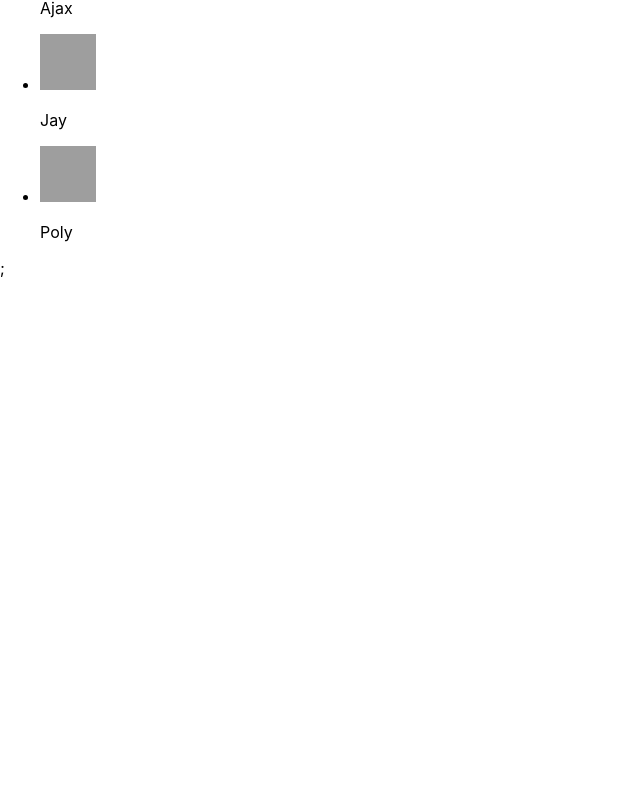
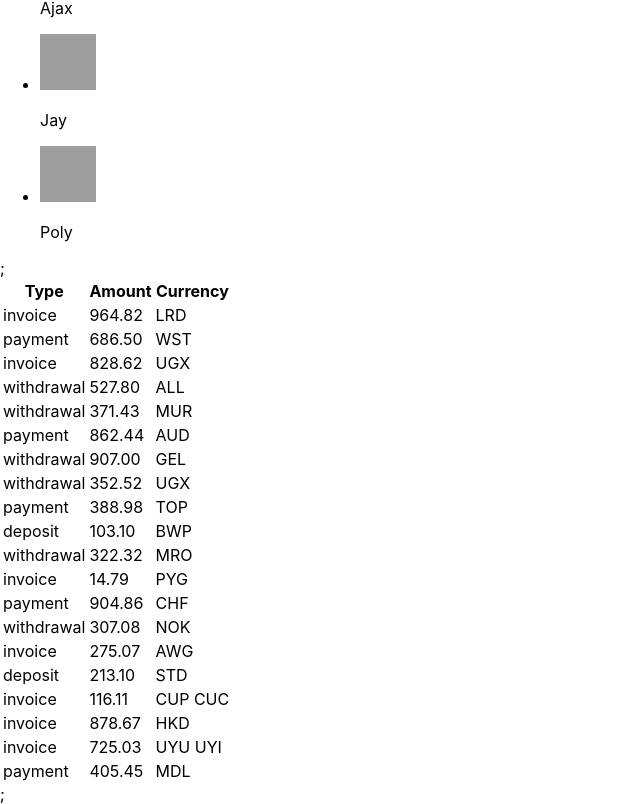
Before and after one commit to fineneck/goit-react-hw-01-components, a React (Create React App) app: page / in a window 1280 px wide. Shown: the part 771-1575 px from the top of the page, without its empty margins (0-640 px from the left). Before the commit the page ends 1049 px from the top, so only its background shows below. Built offline with nearby package versions, Linux system fonts and the light colour scheme; grey boxes are pictures that could not be loaded.

Commit message:
transactions

```diff
--- a/src/components/App.jsx
+++ b/src/components/App.jsx
@@ -1,13 +1,13 @@
 import user from '../data/user.json';
 import statistic from '../data/data.json';
 import friends from '../data/friends.json';
-// import transactions from '../data/transactions.json';
+import transactions from '../data/transactions.json';
 
 import { Profile } from './profile/Profile';
 import { Statistics } from './statistics/Statistics';
 import { Section } from './section/Section';
 import { FriendList } from './friends/FriendList';
-// import { TransactionHistory } from './transaction/TransactionHistory';
+import { TransactionHistory } from './transaction/TransactionHistory';
 
 export const App = () => {
   return (
@@ -23,6 +23,7 @@ export const App = () => {
         <Statistics stats={statistic} />
       </Section>
       <FriendList friends={friends} />;
+      <TransactionHistory items={transactions} />;
     </div>
   );
 };
--- a/src/components/transaction/TransactionHistory.jsx
+++ b/src/components/transaction/TransactionHistory.jsx
@@ -0,0 +1,35 @@
+import PropTypes from 'prop-types';
+
+export const TransactionHistory = ({ items }) => {
+  return (
+    <table className="transaction-history">
+      <thead>
+        <tr>
+          <th>Type</th>
+          <th>Amount</th>
+          <th>Currency</th>
+        </tr>
+      </thead>
+      <tbody>
+        {items.map(item => (
+          <tr key={item.id}>
+            <td>{item.type}</td>
+            <td>{item.amount}</td>
+            <td>{item.currency}</td>
+          </tr>
+        ))}
+      </tbody>
+    </table>
+  );
+};
+
+TransactionHistory.propTypes = {
+  items: PropTypes.arrayOf(
+    PropTypes.shape({
+      id: PropTypes.string.isRequired,
+      type: PropTypes.string.isRequired,
+      amount: PropTypes.string.isRequired,
+      currency: PropTypes.string.isRequired,
+    })
+  ),
+};
```
